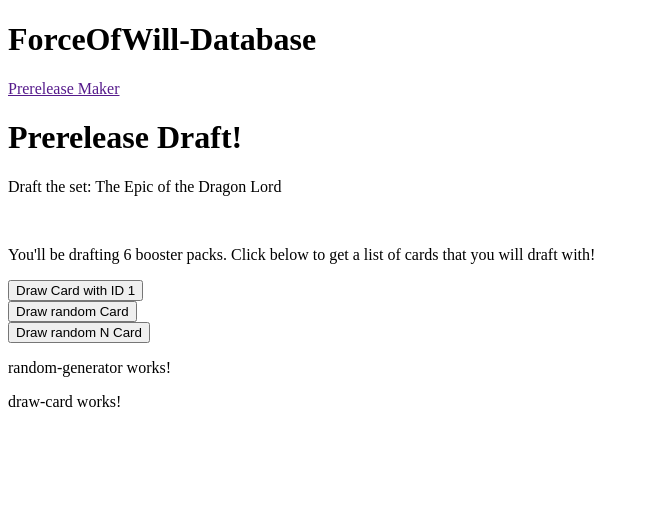
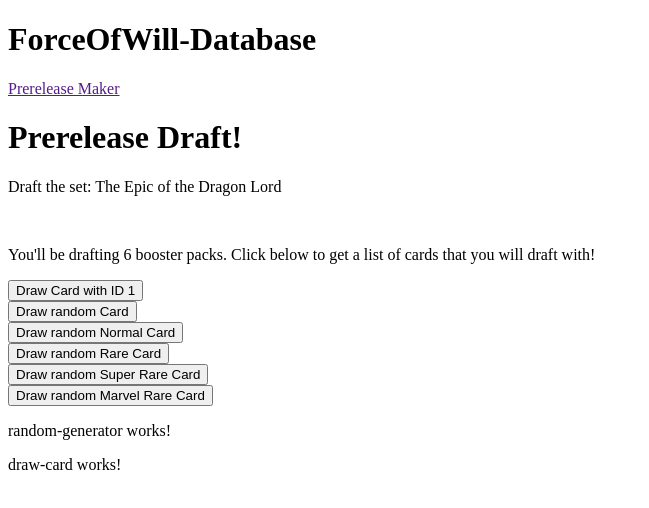
Before and after one commit to edmundchan8/ForceOfWill-Database, an Angular app: page / in a window 1280 px wide. Shown: the top 508 px of the page, without its empty margins (0-649 px from the left). Built offline with nearby package versions, Linux system fonts and the light colour scheme.

Commit message:
Added finding other rarities

```diff
--- a/src/app/components/draft/draft.component.html
+++ b/src/app/components/draft/draft.component.html
@@ -15,6 +15,12 @@
 <br/>
 <button (click)="findCard('random')">Draw random Card</button>
 <br/>
-<button (click)="findCard('Normal')">Draw random N Card</button>
+<button (click)="findCard('Normal')">Draw random Normal Card</button>
+<br/>
+<button (click)="findCard('Rare')">Draw random Rare Card</button>
+<br/>
+<button (click)="findCard('Super Rare')">Draw random Super Rare Card</button>
+<br/>
+<button (click)="findCard('Marvel Rare')">Draw random Marvel Rare Card</button>
 <app-random-generator></app-random-generator>
 <app-draw-card></app-draw-card>
--- a/src/app/components/draft/draft.component.ts
+++ b/src/app/components/draft/draft.component.ts
@@ -32,7 +32,21 @@ export class DraftComponent implements OnInit {
     .subscribe(
       message => {
         this.drawCard(this.cardsArray.filter(card => card.rarity == 'Normal')[message])
-        // this.drawCard(this.cardsArray[message])
+      })
+    this._interactionService.getRCard$
+    .subscribe(
+      message => {
+        this.drawCard(this.cardsArray.filter(card => card.rarity == 'Rare')[message])
+      })
+    this._interactionService.getSRCard$
+    .subscribe(
+      message => {
+        this.drawCard(this.cardsArray.filter(card => card.rarity == 'Super Rare')[message])
+      })
+    this._interactionService.getMRCard$
+    .subscribe(
+      message => {
+        this.drawCard(this.cardsArray.filter(card => card.rarity == 'Marvel Rare')[message])
       })
     }
 
--- a/src/app/components/random-generator/random-generator.component.ts
+++ b/src/app/components/random-generator/random-generator.component.ts
@@ -21,7 +21,7 @@ export class RandomGeneratorComponent implements OnInit {
         this.arraySize = 55
         break;
       case 'Rare':
-        this.arraySize = 26
+        this.arraySize = 20
         break;
       case 'Super Rare':
         this.arraySize = 15
@@ -33,7 +33,7 @@ export class RandomGeneratorComponent implements OnInit {
         this.arraySize = 100
         break;
     }
-     return this.randomNumber = Math.floor(( Math.random() * this.arraySize) + 1)
+     return this.randomNumber = Math.floor(( Math.random() * this.arraySize))
     }
 
    sendRandomNumber(value){
@@ -60,8 +60,17 @@ export class RandomGeneratorComponent implements OnInit {
           this._interactionService.getCardFromID(this.randomNumber)
         }
         else if (message === 'Normal') {
+          this._interactionService.getNCardFromID(this.randomNumber)
+        }
+        else if (message === 'Rare') {
+          this._interactionService.getRCardFromID(this.randomNumber)
+        }
+        else if (message === 'Super Rare') {
+          this._interactionService.getSRCardFromID(this.randomNumber)
+        }
+        else if (message === 'Marvel Rare') {
           console.log(this.randomNumber)
-          this._interactionService.getNCardFromID(this.randomNumber)
+          this._interactionService.getMRCardFromID(this.randomNumber)
         }
         else
         this._interactionService.getCardFromID(message)
--- a/src/app/interaction.service.ts
+++ b/src/app/interaction.service.ts
@@ -52,6 +52,15 @@ export class InteractionService {
   getNCardFromID(value){
     this._getNCardSource.next(value)
   }
+  getRCardFromID(value){
+    this._getRCardSource.next(value)
+  }
+  getSRCardFromID(value){
+    this._getSRCardSource.next(value)
+  }
+  getMRCardFromID(value){
+    this._getMRCardSource.next(value)
+  }
 
   drawCard(card){
     this._drawCardSource.next(card)
```
